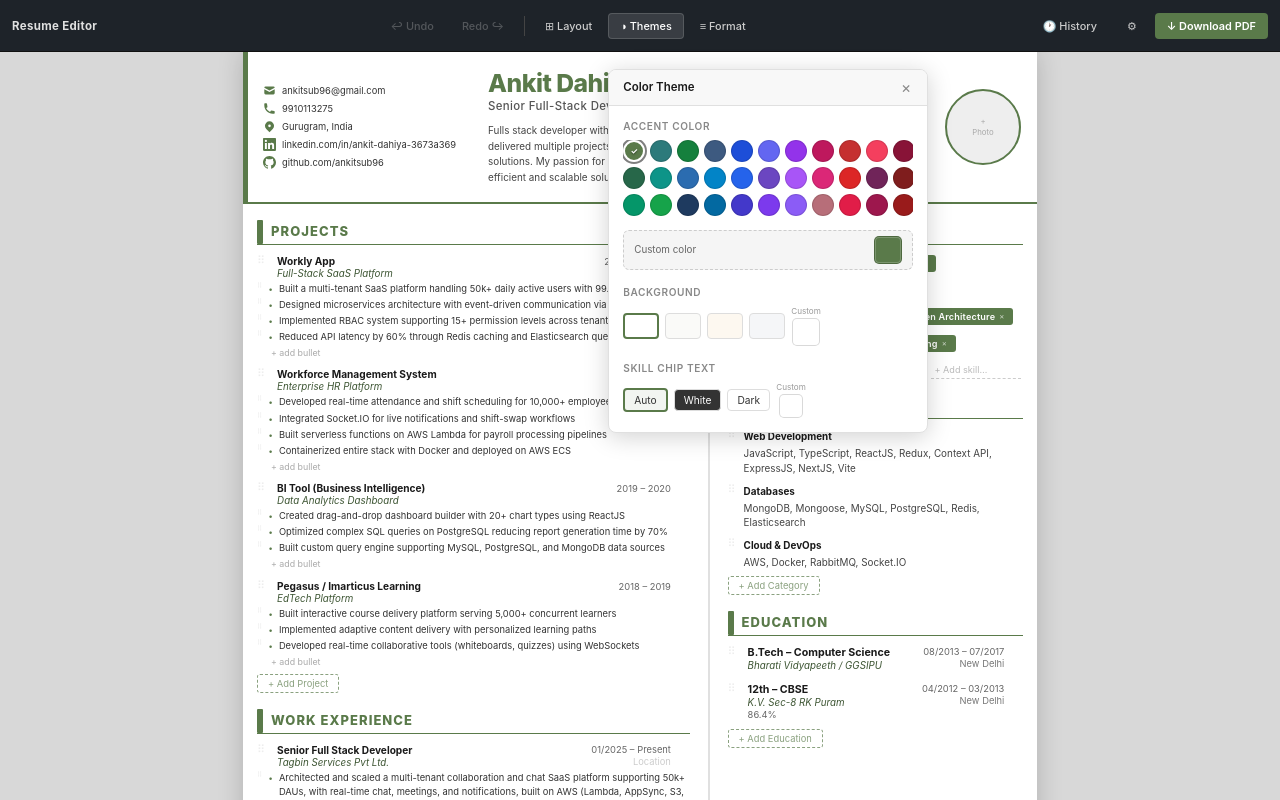
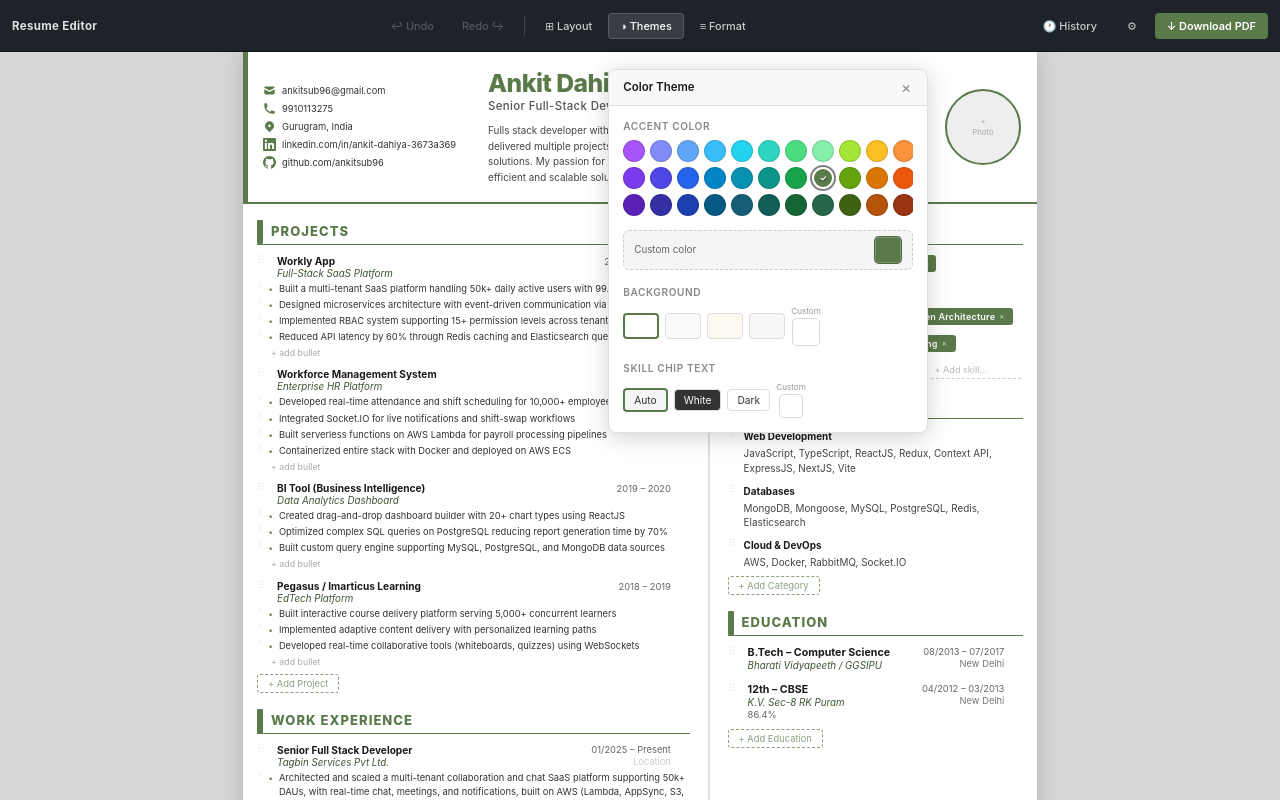
Before and after one commit to ankitsub96/resume-editor, a React (Vite) app: page / in a window 1280 px wide. Both pictures are taken after a click on the button "◑ Themes". Built offline with nearby package versions, Linux system fonts and the light colour scheme.

Commit message:
Accent palette: hue columns bright-to-dark, spectrum left-to-right

```diff
--- a/src/components/panels/ThemePanel.jsx
+++ b/src/components/panels/ThemePanel.jsx
@@ -141,25 +141,25 @@ function ColorSwatch({ hex, opacity = 100, onHex, onOpacity, size = 28 }) {
 }
 
 // ── Accent palette — rows of colors, horizontally scrollable ─────────────────
+// Each group of 3 = [bright, medium, dark] for one hue.
+// Grid flows column-by-column (3 rows), so each column is one hue family.
 const ACCENT_PALETTE = [
-  // Greens
-  '#5a7a4a','#276749','#059669','#2c7a7b','#0d9488','#16a34a','#15803d',
-  // Blues
-  '#2b6cb0','#1e3a5f','#3d5a80','#0284c7','#0369a1','#1d4ed8','#2563eb',
-  // Indigo / Purple
-  '#4338ca','#6366f1','#6b46c1','#7c3aed','#9333ea','#a855f7','#8b5cf6',
-  // Pinks / Reds
-  '#be185d','#db2777','#b76e79','#c53030','#dc2626','#e11d48','#f43f5e',
-  // Burgundy / Rose
-  '#702459','#9d174d','#881337','#7f1d1d','#991b1b',
-  // Oranges / Ambers
-  '#c05621','#92400e','#b45309','#d97706','#f59e0b','#ea580c','#c2410c',
-  // Teals / Cyans
-  '#0e7490','#0891b2','#06b6d4','#0d9488','#14b8a6',
-  // Dark / Neutral
-  '#2d3748','#1a202c','#374151','#1f2937','#4a5568','#334155','#1e293b',
-  // Slate / Cool
-  '#475569','#64748b','#3d5a80','#4b5563',
+  '#a855f7','#7c3aed','#5b21b6', // Violet
+  '#818cf8','#4f46e5','#3730a3', // Indigo
+  '#60a5fa','#2563eb','#1e40af', // Blue
+  '#38bdf8','#0284c7','#075985', // Sky
+  '#22d3ee','#0891b2','#155e75', // Cyan
+  '#2dd4bf','#0d9488','#115e59', // Teal
+  '#4ade80','#16a34a','#166534', // Green
+  '#86efac','#5a7a4a','#276749', // Olive green
+  '#a3e635','#65a30d','#3f6212', // Lime
+  '#fbbf24','#d97706','#b45309', // Amber
+  '#fb923c','#ea580c','#9a3412', // Orange
+  '#f87171','#dc2626','#991b1b', // Red
+  '#fb7185','#e11d48','#881337', // Rose
+  '#f472b6','#db2777','#9d174d', // Pink
+  '#94a3b8','#64748b','#334155', // Slate
+  '#9ca3af','#4b5563','#1f2937', // Charcoal
 ];
 
 // ── ThemePanel ────────────────────────────────────────────────────────────────
```
